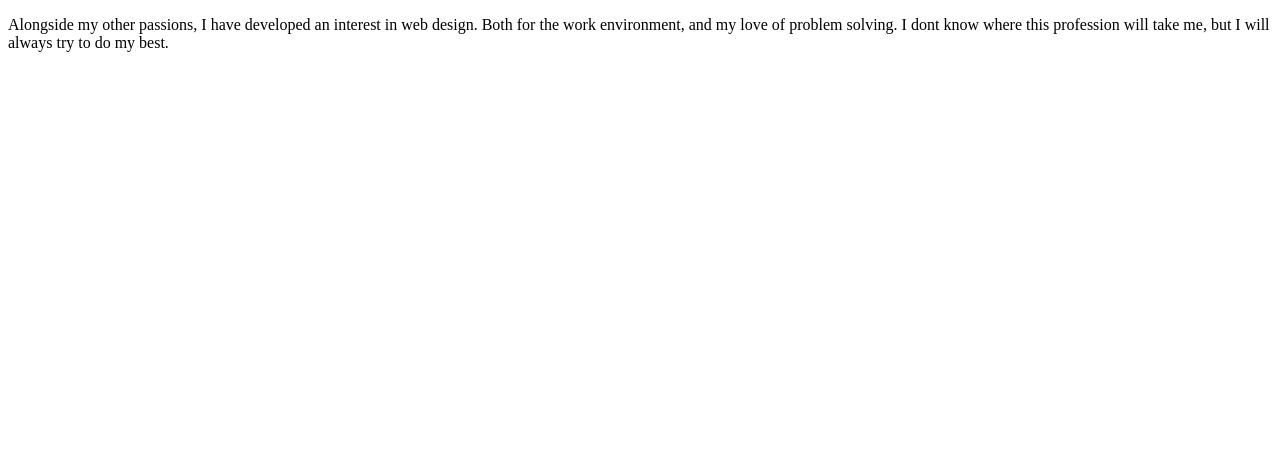
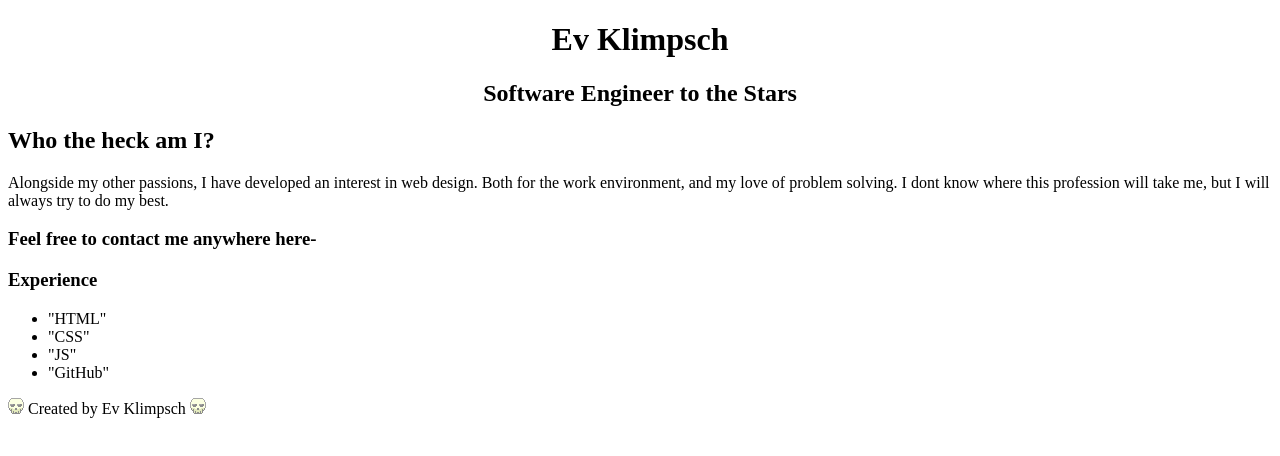
Before and after one commit to spitzgore/personal_website, a plain HTML site: page index.html in a window 1280 px wide. Drawn offline with Linux system fonts and the light colour scheme.

Commit message:
Added icons to images folder, added footer

```diff
--- a/index.html
+++ b/index.html
@@ -3,21 +3,46 @@
     <head>
         <link rel="stylesheet" href="style.css">
         <title>Ev Klimpsch - Personal Website</title>
+
+
     </head>
     <body>
-        <div id="links">
-            <div class="container"></div>
-            <div class="container"></div>
-            <div class="container"></div>
-            <div class="container"></div>
         <header>
+            <h1 style="text-align:center;">Ev Klimpsch</h1>
+            <h2 style="text-align:center;">Software Engineer to the Stars</h2>
         </header>
-        <p>
-            Alongside my other passions, I have developed an interest in web design.
-            Both for the work environment, and my love of problem solving. I dont know where this
-            profession will take me, but I will always try to do my best.
-        </p>
+        <main>
+            <h2>Who the heck am I?</h2>
+            <p>
+                Alongside my other passions, I have developed an interest in web design.
+                Both for the work environment, and my love of problem solving. I dont know where this
+                profession will take me, but I will always try to do my best.
+            </p>
+            <h3>Feel free to contact me anywhere here-</h3>
 
+            <h3>Experience</h3>
+            <ul>
+                <li>
+                    "HTML"
+                </li>
+                <li>
+                    "CSS"
+                </li>
+                <li>
+                    "JS"
+                </li>
+                <li>
+                    "GitHub"
+                </li>
+            </ul>
 
-
+        </main>
+        <footer>
+            <p>
+                <img src="./image/Skull 0021.png">
+                Created by Ev Klimpsch
+                <img src="./image/Skull 0021.png">
+            </p>
+        </footer>
     </body>
+</html>
```
Also changed, not shown: image/rose.png (added).
